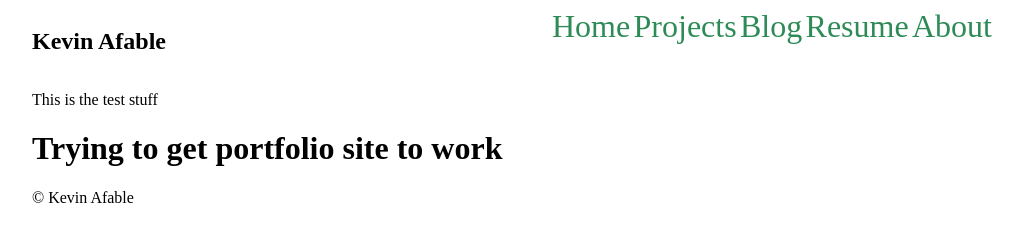
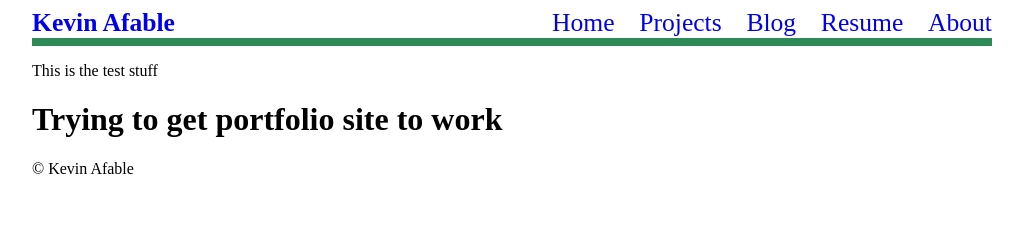
Before and after one commit to KAfable/porkfolio, a Gatsby site: page / in a window 1280 px wide. Shown: the whole page, without its empty margins (128-1151 px from the left). Built offline with nearby package versions, Linux system fonts and the light colour scheme; Gatsby itself is replaced by a stand-in of ours.

Commit message:
feat: header home link

```diff
--- a/src/components/Header/Header.js
+++ b/src/components/Header/Header.js
@@ -5,7 +5,9 @@ import styles from "./header.module.scss"
 export default () => {
   return (
     <header>
-      <h2>{"Kevin Afable"}</h2>
+      <h1>
+        <Link to="/">Kevin Afable</Link>
+      </h1>
       <nav>
         <ul>
           <li>
--- a/src/components/Header/header.module.scss
+++ b/src/components/Header/header.module.scss
@@ -1,6 +1,17 @@
 header {
   display: flex;
   justify-content: space-between;
+
+  border-bottom: 0.5rem seagreen solid;
+
+  h1 {
+    font-size: 1.6rem;
+    margin: 0;
+    a {
+      text-decoration: none;
+    }
+  }
+
   nav {
     width: 50%;
     ul {
@@ -19,6 +30,5 @@ header {
 }
 
 .link {
-  color: seagreen;
-  font-size: 2rem;
+  font-size: 1.6rem;
 }
```
